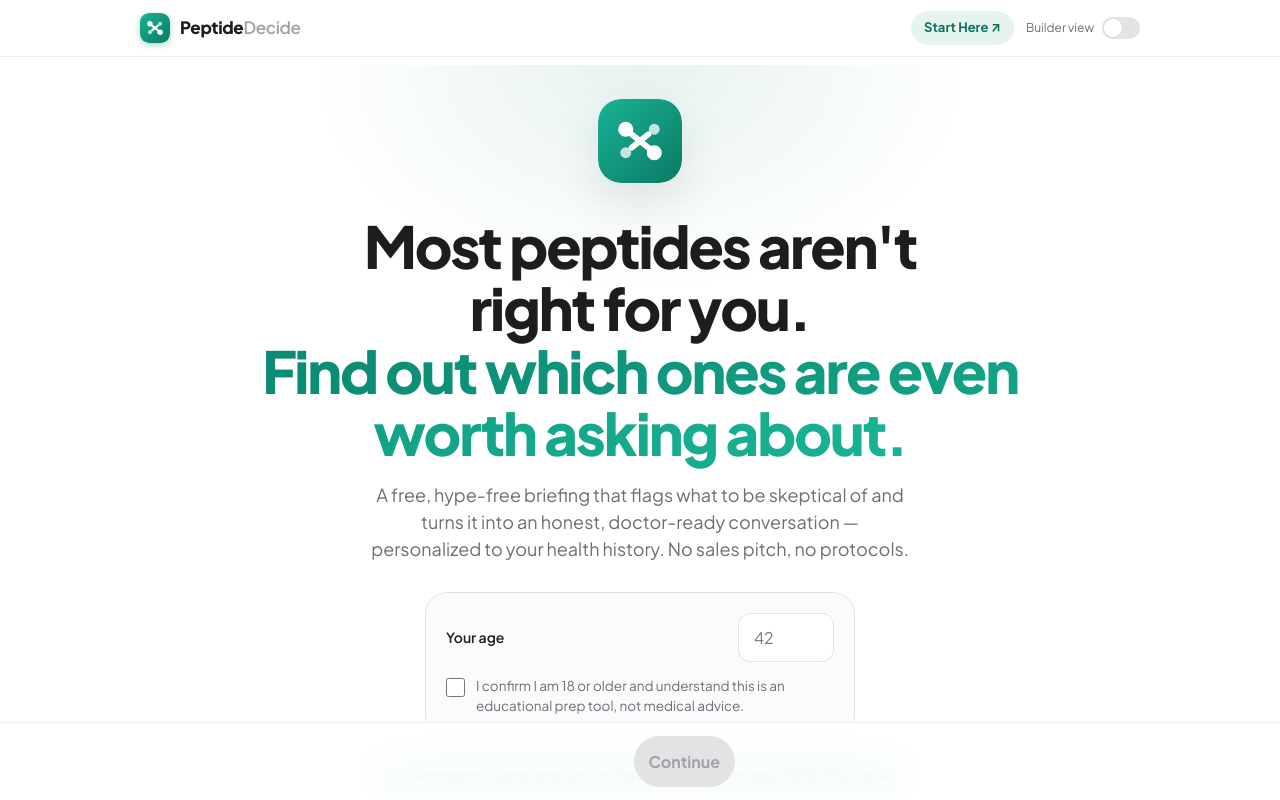
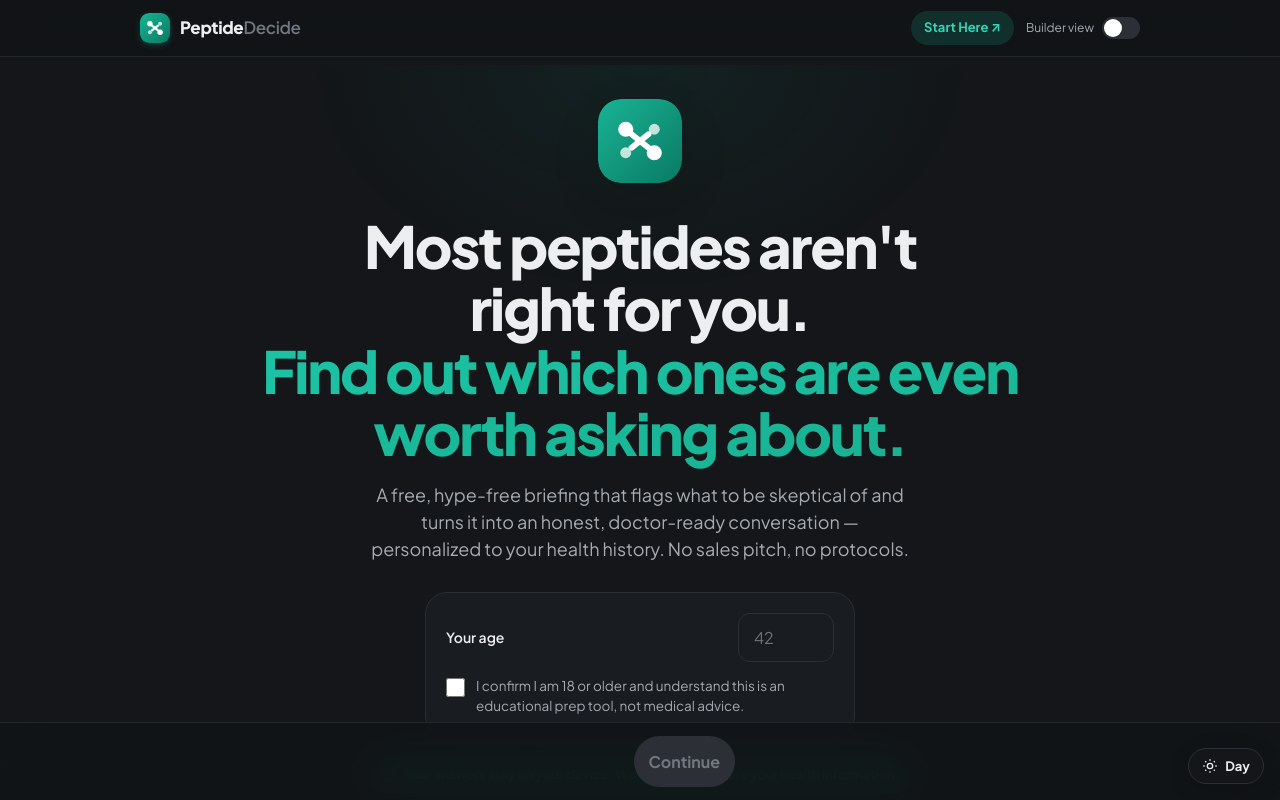
Before and after one commit to reignlabs/peptidedecide, a website: page index.html in a window 1280 px wide. Shown: the top 800 px of the page. Drawn offline with nearby package versions, Linux system fonts and the light colour scheme.

Commit message:
Update index.html

```diff
--- a/index.html
+++ b/index.html
@@ -1,6 +1,7 @@
 <!DOCTYPE html>
 <html lang="en">
 <head>
+<script>(function(){var t;try{t=localStorage.getItem('pd-theme');}catch(e){}if(!t){var h=new Date().getHours();t=(h>=19||h<6)?'dark':'light';}document.documentElement.setAttribute('data-theme',t);})();</script>
 <meta charset="UTF-8">
 <meta name="viewport" content="width=device-width, initial-scale=1.0, viewport-fit=cover">
 <title>PeptideDecide — Appointment Prep, Decoded</title>
@@ -249,6 +250,24 @@
 
   @media(max-width:760px){.res2{grid-template-columns:1fr}}
   @media(max-width:600px){.grid2,.cards,.branchgrid,.pw-grid{grid-template-columns:1fr}.step .lede,#step-welcome .lede{font-size:16px}.paywall{padding:22px}.rsec-h h3{font-size:20px}}
+</style>
+<style id="pd-theme-css">
+:root[data-theme="dark"]{--bg:#141619;--bg-2:#1c1f24;--bg-3:#191c20;--ink:#eceef0;--ink-2:#a6abb2;--ink-3:#727780;--line:#2c3036;--line-2:#23272c;--accent:#1bc2a3;--accent-2:#37d3b6;--accent-soft:#11302b;--amber:#e0a24a;--amber-soft:#2a2316;--red:#f0625a;--red-soft:#301c1a;--blue:#5fa0e6;--blue-soft:#16222f}
+:root[data-theme="dark"] body{background:var(--bg)!important;color:var(--ink)!important}
+[data-theme="dark"] header{background:rgba(18,20,23,.82)!important}
+[data-theme="dark"] #nav{background:rgba(18,20,23,.85)!important}
+[data-theme="dark"] .controls{background:rgba(18,20,23,.92)!important}
+[data-theme="dark"] .ac-list{background:var(--bg-2)!important}
+[data-theme="dark"] input,[data-theme="dark"] textarea,[data-theme="dark"] select{background:var(--bg-3)!important;color:var(--ink)!important}
+#pdThemeToggle{position:fixed;right:16px;bottom:16px;bottom:calc(16px + env(safe-area-inset-bottom));z-index:999;display:inline-flex;align-items:center;gap:7px;padding:9px 13px;border-radius:30px;border:1px solid var(--line);background:var(--bg);color:var(--ink);font:700 13px/1 'Plus Jakarta Sans',-apple-system,sans-serif;cursor:pointer;box-shadow:0 6px 22px rgba(0,0,0,.16);transition:transform .14s,background .25s,border-color .25s,bottom .2s}
+#pdThemeToggle:active{transform:scale(.94)}
+#pdThemeToggle svg{width:16px;height:16px;flex:none}
+#pdThemeToggle .sun{display:none}#pdThemeToggle .moon{display:block}
+#pdThemeToggle .lbl::after{content:'Night'}
+[data-theme="dark"] #pdThemeToggle .moon{display:none}[data-theme="dark"] #pdThemeToggle .sun{display:block}
+[data-theme="dark"] #pdThemeToggle .lbl::after{content:'Day'}
+#pdThemeToggle.lifted{bottom:calc(80px + env(safe-area-inset-bottom))}
+@media(max-width:560px){#pdThemeToggle .lbl{display:none}#pdThemeToggle{padding:11px}}
 </style>
 </head>
 <body>
@@ -897,5 +916,7 @@ $('copyShare').onclick=()=>{const t=$('shareText');t.select();try{navigator.clip
 $('bview').onclick=function(){document.body.classList.toggle('bon');this.classList.toggle('on');};
 show(0);
 </script>
+<button id="pdThemeToggle" aria-label="Toggle day or night mode" title="Day / night mode"><svg class="moon" viewBox="0 0 24 24" fill="none" stroke="currentColor" stroke-width="2"><path d="M21 12.8A9 9 0 1 1 11.2 3 7 7 0 0 0 21 12.8z"/></svg><svg class="sun" viewBox="0 0 24 24" fill="none" stroke="currentColor" stroke-width="2"><circle cx="12" cy="12" r="4"/><path d="M12 2v2M12 20v2M4.9 4.9l1.4 1.4M17.7 17.7l1.4 1.4M2 12h2M20 12h2M4.9 19.1l1.4-1.4M17.7 6.3l1.4-1.4"/></svg><span class="lbl"></span></button>
+<script>(function(){var r=document.documentElement,b=document.getElementById('pdThemeToggle');function save(t){try{localStorage.setItem('pd-theme',t);}catch(e){}}if(b){b.addEventListener('click',function(){var c=r.getAttribute('data-theme')==='dark'?'light':'dark';r.setAttribute('data-theme',c);save(c);});var nav=document.getElementById('nav');if(nav){var ob=new MutationObserver(function(){b.classList.toggle('lifted',getComputedStyle(nav).display!=='none');});ob.observe(nav,{attributes:true,attributeFilter:['style','class']});}}})();</script>
 </body>
 </html>
```
